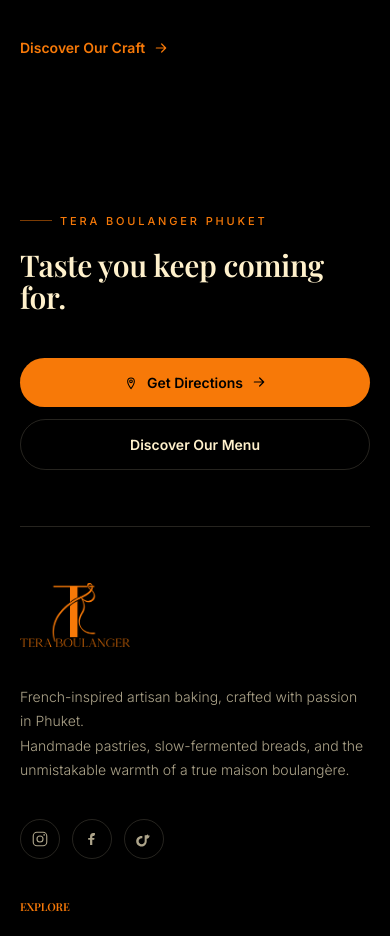
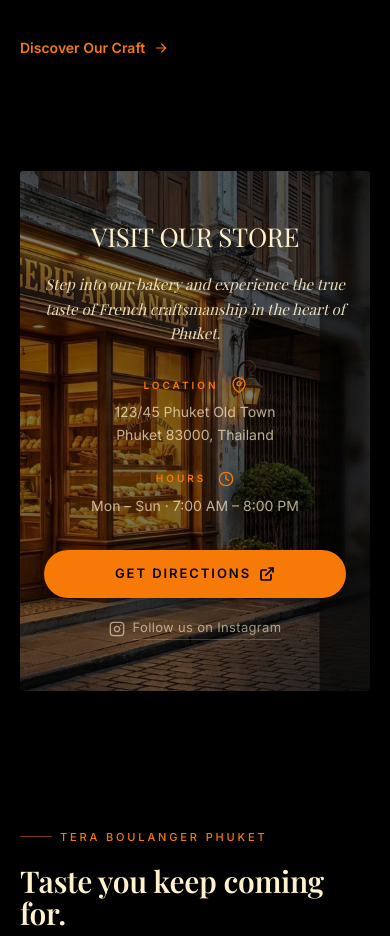
Before and after one commit to kyawphyo-dev/teraboulanger-phuket, a Next.js app: page / in a window 390 px wide. Shown: the part 4025-4961 px from the top of the page. Built offline with nearby package versions, Linux system fonts and the light colour scheme.

Commit message:
VisitOurStoreSection

```diff
--- a/src/app/page.tsx
+++ b/src/app/page.tsx
@@ -2,6 +2,7 @@
 import BrandIntro from "../components/BrandIntro";
 import SignatureProducts from "../components/SignatureProducts";
 import CraftIngredients from "../components/CraftIngredients";
+import VisitStore from "../components/VisitStore";
 
 export default function Home() {
   return (
@@ -10,6 +11,7 @@
       <BrandIntro />
       <SignatureProducts />
       <CraftIngredients />
+      <VisitStore />
     </div>
   );
 }
--- /dev/null
+++ b/src/components/VisitStore.tsx
@@ -0,0 +1,199 @@
+"use client";
+
+import Image from "next/image";
+import Link from "next/link";
+import { STORE_CONFIG } from "@/lib/store-config";
+
+/**
+ * VisitStore Component - Concept 02: Image + Overlay Info
+ * Implements a full-width bakery storefront photograph with an elegant
+ * information overlay on the right side.
+ */
+export default function VisitStore() {
+  return (
+    <section
+      aria-labelledby="visit-store-heading"
+      className="relative w-full overflow-hidden bg-bg py-12 sm:py-16 lg:py-20"
+    >
+      <div className="mx-auto w-full max-w-7xl px-5 sm:px-8 lg:px-12">
+        {/* ——— Brand Frame ——— */}
+        <div className="relative w-full overflow-hidden rounded-sm bg-black shadow-2xl lg:rounded-md">
+          {/* Media frame — height is content-driven on mobile so nothing can
+              be clipped; from sm up it becomes the original fixed-ratio
+              cinematic frame. */}
+          <div className="relative w-full sm:aspect-[16/9] sm:min-h-[600px] lg:min-h-[700px]">
+            {/* ——— Background Image ——— */}
+            {/* The original bakery storefront photograph is preserved */}
+            <div className="absolute inset-0 z-0">
+              <Image
+                src={STORE_CONFIG.storefrontImage.src}
+                alt={STORE_CONFIG.storefrontImage.alt}
+                fill
+                priority
+                sizes="(max-width: 1280px) 100vw, 1280px"
+                className="object-cover object-center"
+              />
+            </div>
+
+            {/* ——— Gradient Overlay ——— */}
+            {/* The original cinematic dark overlay is preserved */}
+            <div
+              className="absolute inset-0 z-10 bg-black/50 sm:bg-transparent sm:bg-gradient-to-r sm:from-transparent sm:via-black/40 sm:to-black/80"
+              aria-hidden="true"
+            />
+
+            {/* ——— Information Block ——— */}
+            {/* In normal flow on mobile (the section grows to fit); becomes the
+                full-height overlay from the sm breakpoint up. */}
+            <div className="relative z-20 flex min-h-[520px] flex-col justify-center px-6 py-12 text-center sm:absolute sm:inset-0 sm:min-h-0 sm:items-end sm:px-12 sm:py-12 sm:text-right lg:px-20">
+              <div className="mx-auto flex w-full max-w-md flex-col items-center sm:mx-0 sm:items-end">
+                <h2
+                  id="visit-store-heading"
+                  className="font-serif text-[26px] leading-[1.15] tracking-[0.03em] sm:text-[42px] sm:leading-[1.05] sm:tracking-[0.05em] lg:text-[56px] uppercase text-cream mb-5 sm:mb-6"
+                >
+                  {STORE_CONFIG.heading}
+                </h2>
+
+                <p className="font-serif italic text-[15px] leading-relaxed sm:text-[21px] lg:text-[24px] text-cream/90 mb-8 sm:mb-10 max-w-sm">
+                  {STORE_CONFIG.description}
+                </p>
+
+                {/* Store Details */}
+                <div className="flex flex-col gap-6 mb-8 text-cream/80 w-full items-center sm:gap-10 sm:mb-12 sm:items-end">
+                  {/* Address */}
+                  <div className="flex flex-col items-center sm:items-end group">
+                    <div className="flex items-center gap-3 mb-2 sm:mb-3 text-brand">
+                      <span className="text-[10px] tracking-[0.3em] sm:text-xs sm:tracking-[0.35em] uppercase font-bold">
+                        Location
+                      </span>
+                      <MapPinIcon className="w-4 h-4 shrink-0" />
+                    </div>
+                    <address className="not-italic text-[14px] leading-relaxed sm:text-[17px] text-cream/70 font-sans">
+                      {STORE_CONFIG.address.line1}
+                      <br />
+                      {STORE_CONFIG.address.line2}
+                    </address>
+                  </div>
+
+                  {/* Opening Hours */}
+                  <div className="flex flex-col items-center sm:items-end group">
+                    <div className="flex items-center gap-3 mb-2 sm:mb-3 text-brand">
+                      <span className="text-[10px] tracking-[0.3em] sm:text-xs sm:tracking-[0.35em] uppercase font-bold">
+                        Hours
+                      </span>
+                      <ClockIcon className="w-4 h-4 shrink-0" />
+                    </div>
+                    <div className="text-[14px] leading-relaxed sm:text-[17px] text-cream/70 font-sans">
+                      <p>{STORE_CONFIG.openingHours.schedule}</p>
+                    </div>
+                  </div>
+                </div>
+
+                {/* Action Buttons */}
+                <div className="flex flex-col items-center gap-5 sm:gap-8 sm:items-end w-full">
+                  <Link
+                    href={STORE_CONFIG.cta.mapsUrl}
+                    target="_blank"
+                    rel="noopener noreferrer"
+                    className="inline-flex items-center justify-center gap-2 sm:gap-3 h-12 sm:h-14 w-full px-8 sm:px-12 sm:w-auto bg-brand text-black font-bold text-[13px] tracking-[0.15em] sm:text-[15px] sm:tracking-[0.2em] uppercase transition-all duration-300 hover:bg-brand-hover hover:-translate-y-0.5 active:translate-y-0 focus:outline-none focus-visible:ring-2 focus-visible:ring-brand focus-visible:ring-offset-2 focus-visible:ring-offset-black rounded-full shadow-xl whitespace-nowrap"
+                  >
+                    {STORE_CONFIG.cta.label}
+                    <ExternalLinkIcon className="w-4 h-4 shrink-0" />
+                  </Link>
+
+                  <Link
+                    href={STORE_CONFIG.social.instagram.url}
+                    target="_blank"
+                    rel="noopener noreferrer"
+                    className="group inline-flex items-center gap-2 text-[13px] sm:text-[14px] text-cream/60 hover:text-brand transition-colors duration-200 focus:outline-none focus-visible:ring-1 focus-visible:ring-brand rounded-sm"
+                  >
+                    <InstagramIcon className="w-4 h-4 shrink-0" />
+                    <span className="border-b border-cream/20 group-hover:border-brand pb-0.5 tracking-wide font-sans">
+                      {STORE_CONFIG.social.instagram.label}
+                    </span>
+                  </Link>
+                </div>
+              </div>
+            </div>
+          </div>
+        </div>
+      </div>
+    </section>
+  );
+}
+
+// ——— Internal Icons ———
+
+function MapPinIcon({ className = "" }: { className?: string }) {
+  return (
+    <svg
+      viewBox="0 0 24 24"
+      fill="none"
+      stroke="currentColor"
+      strokeWidth="2"
+      strokeLinecap="round"
+      strokeLinejoin="round"
+      className={className}
+      aria-hidden="true"
+    >
+      <path d="M21 10c0 7-9 13-9 13s-9-6-9-13a9 9 0 0 1 18 0z" />
+      <circle cx="12" cy="10" r="3" />
+    </svg>
+  );
+}
+
+function ClockIcon({ className = "" }: { className?: string }) {
+  return (
+    <svg
+      viewBox="0 0 24 24"
+      fill="none"
+      stroke="currentColor"
+      strokeWidth="2"
+      strokeLinecap="round"
+      strokeLinejoin="round"
+      className={className}
+      aria-hidden="true"
+    >
+      <circle cx="12" cy="12" r="10" />
+      <polyline points="12 6 12 12 16 14" />
+    </svg>
+  );
+}
+
+function InstagramIcon({ className = "" }: { className?: string }) {
+  return (
+    <svg
+      viewBox="0 0 24 24"
+      fill="none"
+      stroke="currentColor"
+      strokeWidth="2"
+      strokeLinecap="round"
+      strokeLinejoin="round"
+      className={className}
+      aria-hidden="true"
+    >
+      <rect x="2" y="2" width="20" height="20" rx="5" ry="5" />
+      <path d="M16 11.37A4 4 0 1 1 12.63 8 4 4 0 0 1 16 11.37z" />
+      <line x1="17.5" y1="6.5" x2="17.51" y2="6.5" />
+    </svg>
+  );
+}
+
+function ExternalLinkIcon({ className = "" }: { className?: string }) {
+  return (
+    <svg
+      viewBox="0 0 24 24"
+      fill="none"
+      stroke="currentColor"
+      strokeWidth="2.5"
+      strokeLinecap="round"
+      strokeLinejoin="round"
+      className={className}
+      aria-hidden="true"
+    >
+      <path d="M18 13v6a2 2 0 0 1-2 2H5a2 2 0 0 1-2-2V8a2 2 0 0 1 2-2h6" />
+      <polyline points="15 3 21 3 21 9" />
+      <line x1="10" y1="14" x2="21" y2="3" />
+    </svg>
+  );
+}
--- /dev/null
+++ b/src/lib/store-config.ts
@@ -0,0 +1,34 @@
+/**
+ * Centralized store information for Tera Boulanger Phuket.
+ * This file contains temporary demo content that can be easily replaced.
+ */
+
+export const STORE_CONFIG = {
+  heading: "VISIT OUR STORE",
+  description:
+    "Step into our bakery and experience the true taste of French craftsmanship in the heart of Phuket.",
+  address: {
+    line1: "123/45 Phuket Old Town",
+    line2: "Phuket 83000, Thailand",
+    full: "123/45 Phuket Old Town, Phuket 83000, Thailand",
+  },
+  openingHours: {
+    label: "Opening Hours",
+    schedule: "Mon – Sun · 7:00 AM – 8:00 PM",
+  },
+  cta: {
+    label: "Get Directions",
+    mapsUrl: "https://www.google.com/maps/search/?api=1&query=Phuket+Old+Town", // Placeholder
+  },
+  social: {
+    instagram: {
+      label: "Follow us on Instagram",
+      url: "https://www.instagram.com/", // Placeholder
+    },
+  },
+  // Placeholder for the main storefront image
+  storefrontImage: {
+    src: "/Brand_Identity/Key_Visual/visit_store_storefront.jpg",
+    alt: "Tera Boulanger Phuket storefront in Phuket Old Town",
+  },
+};
```
Also changed, not shown: public/Brand_Identity/Key_Visual/visit_store_storefront.jpg (added).
